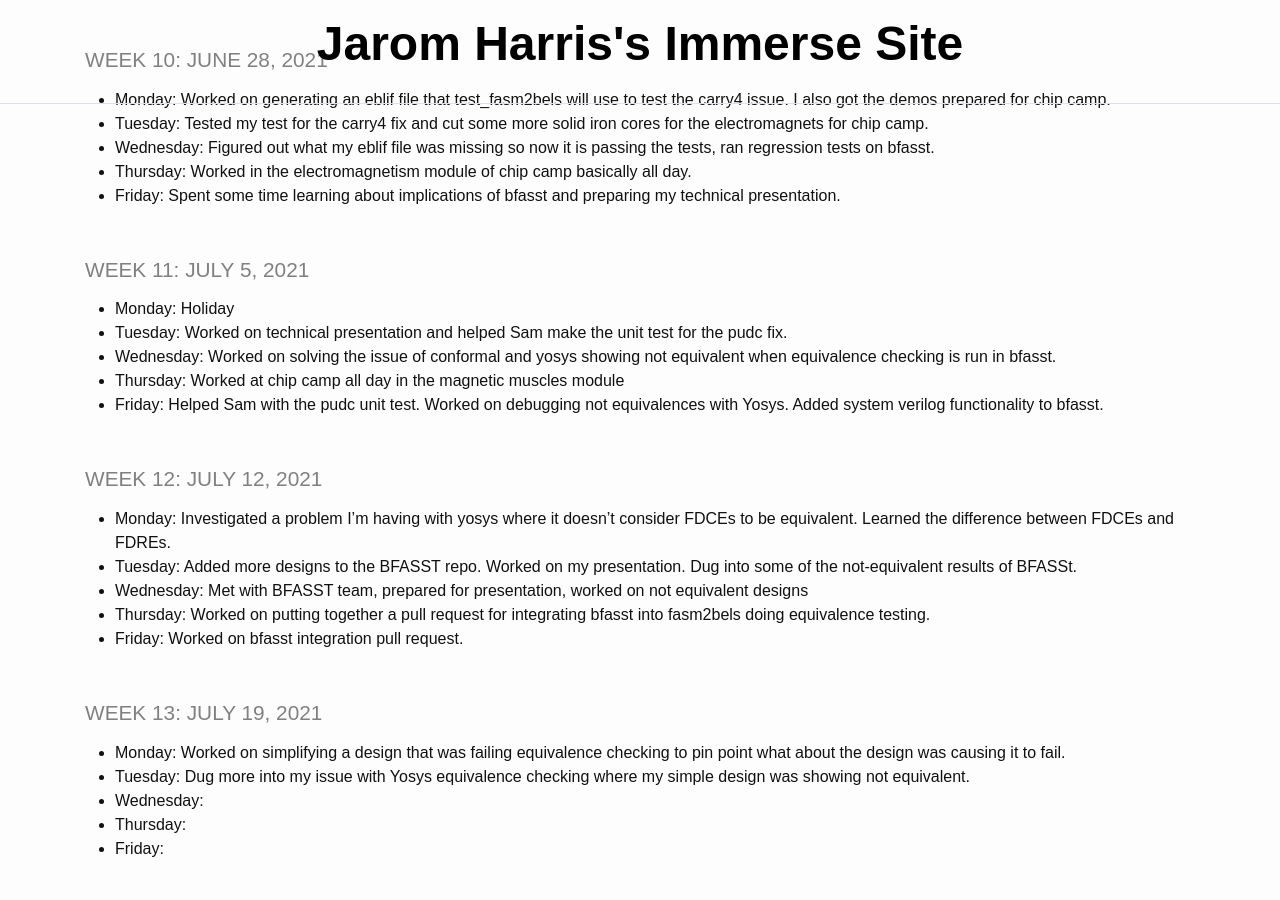
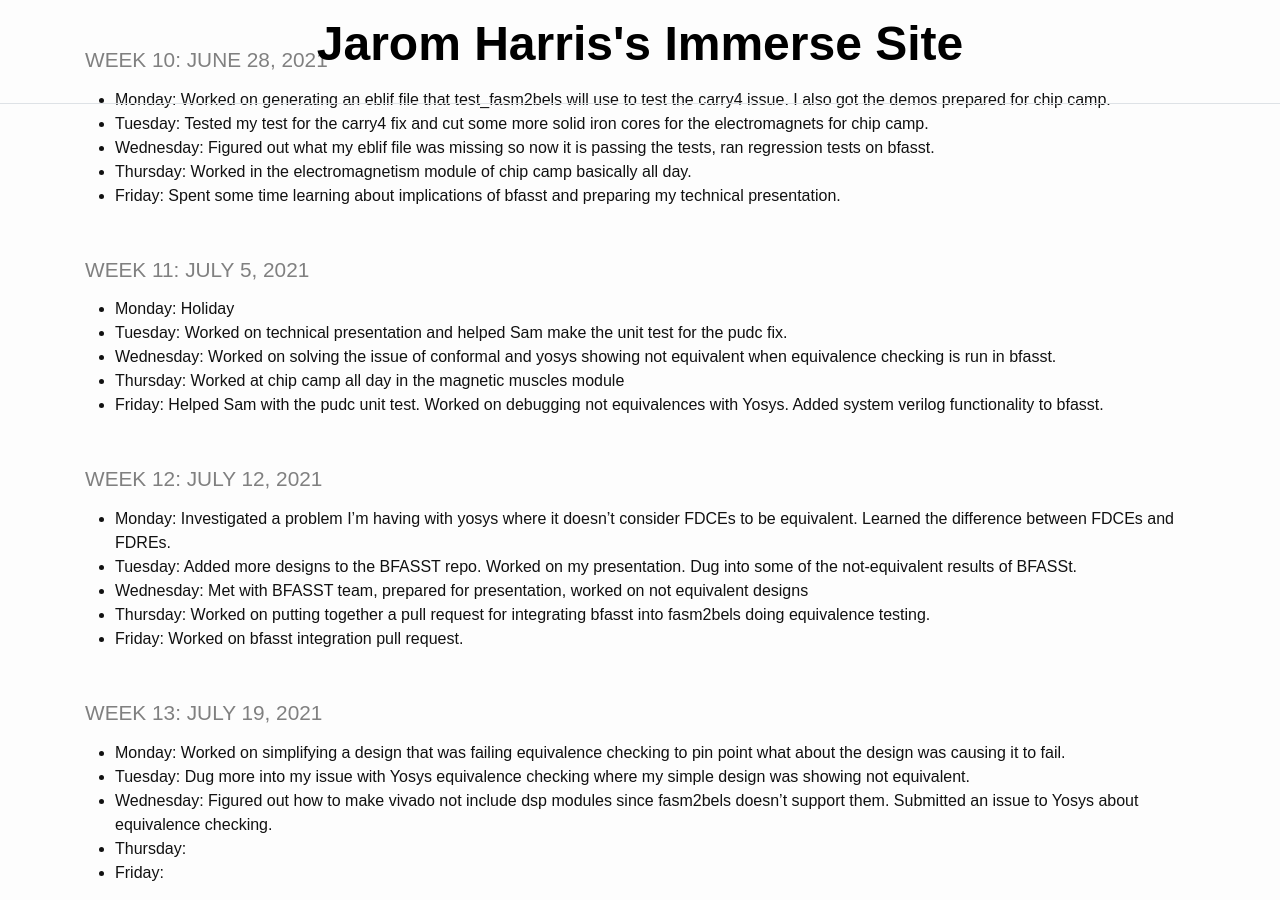
Before and after one commit to jaromharris/immerse, a Jekyll site: the page built from index.md, in a window 1280 px wide and 900 px high, scrolled down 2136 px. Built offline with Jekyll 4.4.1, drawn with Linux system fonts in a browser that asks for light colours; before the commit the page ends 3012 px from its top, so only the background shows below that.

Commit message:
Update index.md

```diff
--- a/index.md
+++ b/index.md
@@ -91,6 +91,6 @@ title: IMMERSE Log
 ### Week 13: July 19, 2021
 * **Monday**: Worked on simplifying a design that was failing equivalence checking to pin point what about the design was causing it to fail.
 * **Tuesday**: Dug more into my issue with Yosys equivalence checking where my simple design was showing not equivalent.
-* **Wednesday**:
+* **Wednesday**: Figured out how to make vivado not include dsp modules since fasm2bels doesn't support them. Submitted an issue to Yosys about equivalence checking.
 * **Thursday**:
 * **Friday**:
```
